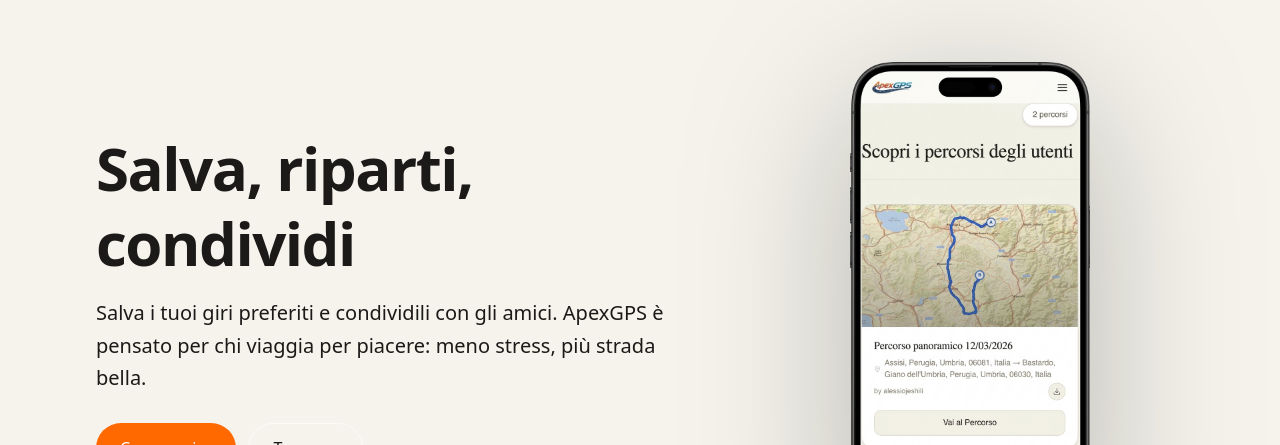
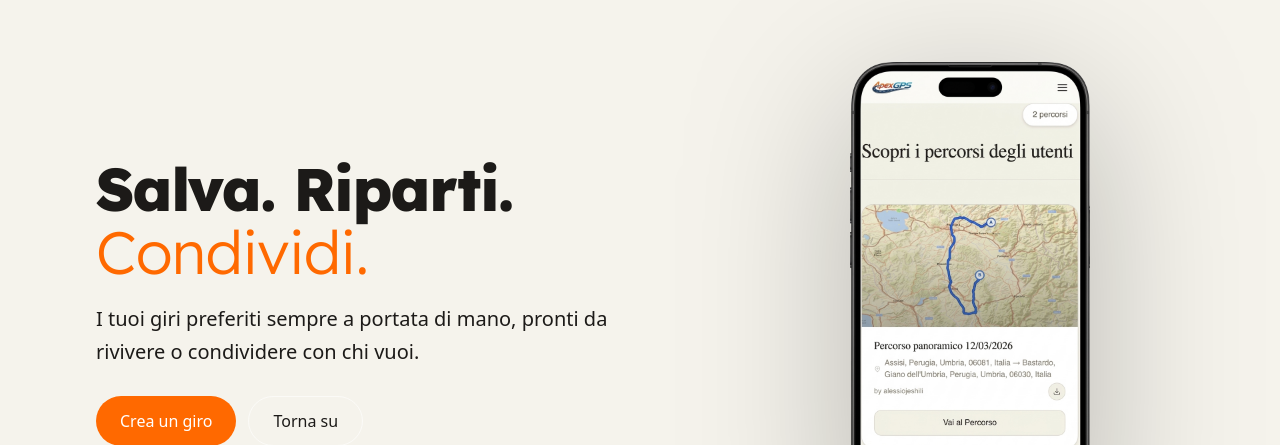
Before and after one commit to Omarone529/ApexGPS_Web, a React (Vite) app: page / in a window 1280 px wide. Shown: the part 3180-3625 px from the top of the page. Built offline with nearby package versions, Linux system fonts and the light colour scheme; no server answers.

Commit message:
refactor: adjust last home section

```diff
--- a/src/pages/Home.jsx
+++ b/src/pages/Home.jsx
@@ -298,13 +298,19 @@ function Home() {
                     {' '}
                     <div className="mx-auto max-w-6xl xl:max-w-7xl grid grid-cols-1 lg:grid-cols-[1.15fr_0.85fr] gap-10 lg:gap-14 xl:gap-20 items-center">
                         <div>
-                            <h2 className="text-2xl sm:text-4xl md:text-5xl xl:text-6xl font-semibold tracking-tight leading-tight text-[#1C1A18]">
-                                Salva, riparti, condividi
+                            <h2
+                                className="text-2xl sm:text-4xl md:text-5xl xl:text-6xl font-extrabold tracking-[-0.03em] leading-[1.05] text-[#1C1A18]"
+                                style={{ fontFamily: "'Lexend', sans-serif" }}
+                            >
+                                Salva. Riparti.{' '}
+                                <span className="text-orange-500 font-light tracking-[-0.01em]">
+                                    Condividi.
+                                </span>
                             </h2>
 
-                            <p className="mt-4 text-base sm:text-lg xl:text-xl leading-relaxed text-[#1C1A18] max-w-xl xl:max-w-2xl">
-                                Salva i tuoi giri preferiti e condividili con gli amici. ApexGPS è
-                                pensato per chi viaggia per piacere: meno stress, più strada bella.
+                            <p className="mt-5 text-base sm:text-lg xl:text-xl leading-relaxed text-[#1C1A18] max-w-xl xl:max-w-2xl">
+                                I tuoi giri preferiti sempre a portata di mano, pronti da rivivere o
+                                condividere con chi vuoi.
                             </p>
 
                             <div className="mt-7 flex flex-wrap gap-3">
```
